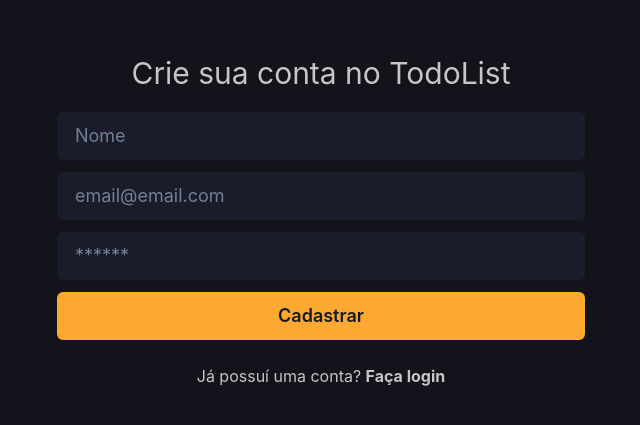
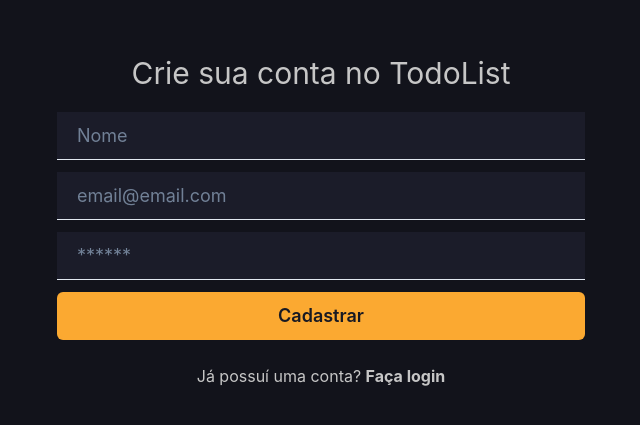
Before and after one commit to TamiBeira/todo-list, a Next.js app in the folder web/: page /register in a window 1280 px wide. Shown: the part 189-614 px from the top of the page, without its empty margins (319-959 px from the left). Built offline with nearby package versions, Linux system fonts and the light colour scheme; no server answers.

Commit message:
paddind nos inputs, add variant flushed e add focusBorderColor

```diff
--- a/web/src/pages/login/index.tsx
+++ b/web/src/pages/login/index.tsx
@@ -43,6 +43,7 @@
                 type='email'
                 mb={3}
                 color="todoList.100"
+                p={5}
 
                 value={email}
                 onChange={(e)=>{setEmail(e.target.value)}}
@@ -56,6 +57,7 @@
                 type='password'
                 mb={3}
                 color="todoList.100"
+                p={5}
 
                 value={password}
                 onChange={(e)=>{setPassword(e.target.value)}}
--- a/web/src/pages/register/index.tsx
+++ b/web/src/pages/register/index.tsx
@@ -39,7 +39,9 @@
             </Center>
             <Input
                 background="todoList.400"
-                variant="filled"
+                variant="flushed"
+                focusBorderColor='orange'
+                p={5}
                 size="lg"
                 placeholder='Nome'
                 type='text'
@@ -51,7 +53,9 @@
             />
             <Input
                 background="todoList.400"
-                variant="filled"
+                variant="flushed"
+                focusBorderColor='orange'
+                p={5}
                 size="lg"
                 placeholder='email@email.com'
                 type='email'
@@ -63,7 +67,9 @@
             />
             <Input
                 background="todoList.400"
-                variant="filled"
+                variant="flushed"
+                focusBorderColor='orange'
+                p={5}
                 size="lg"
                 placeholder='******'
                 type='password'
```
